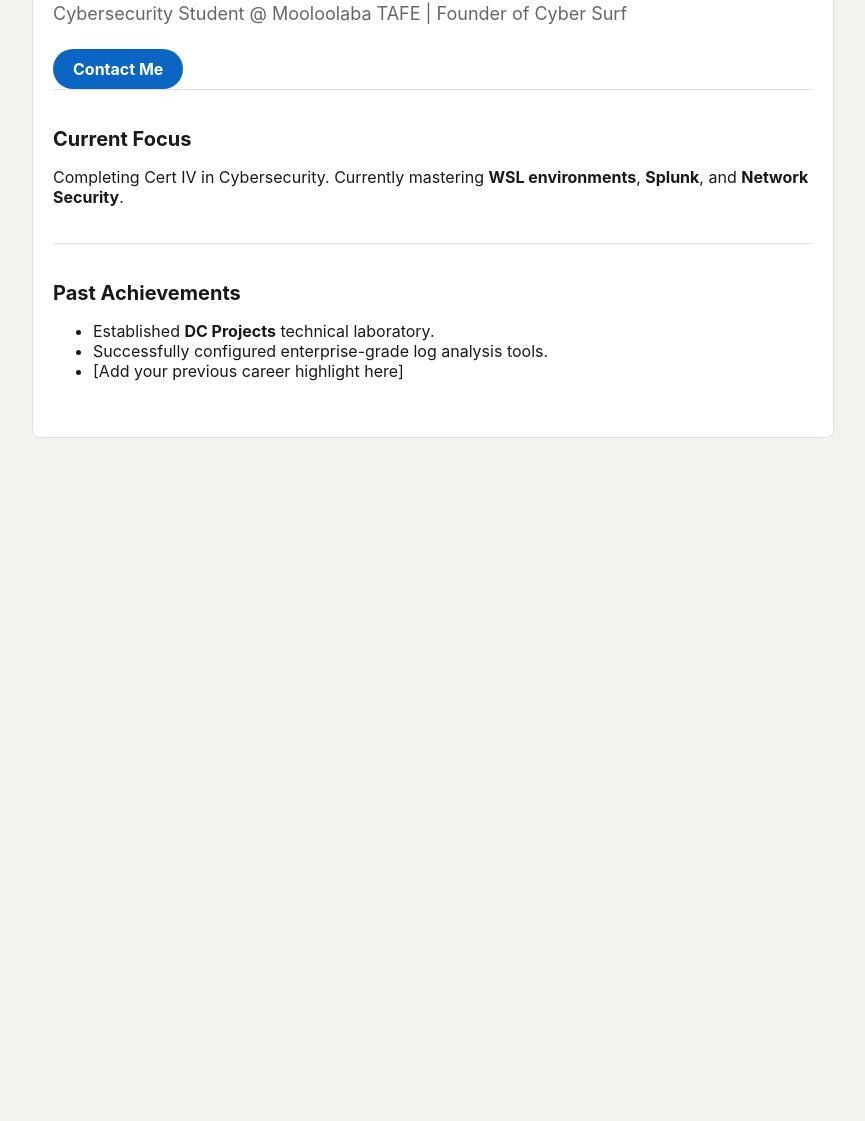
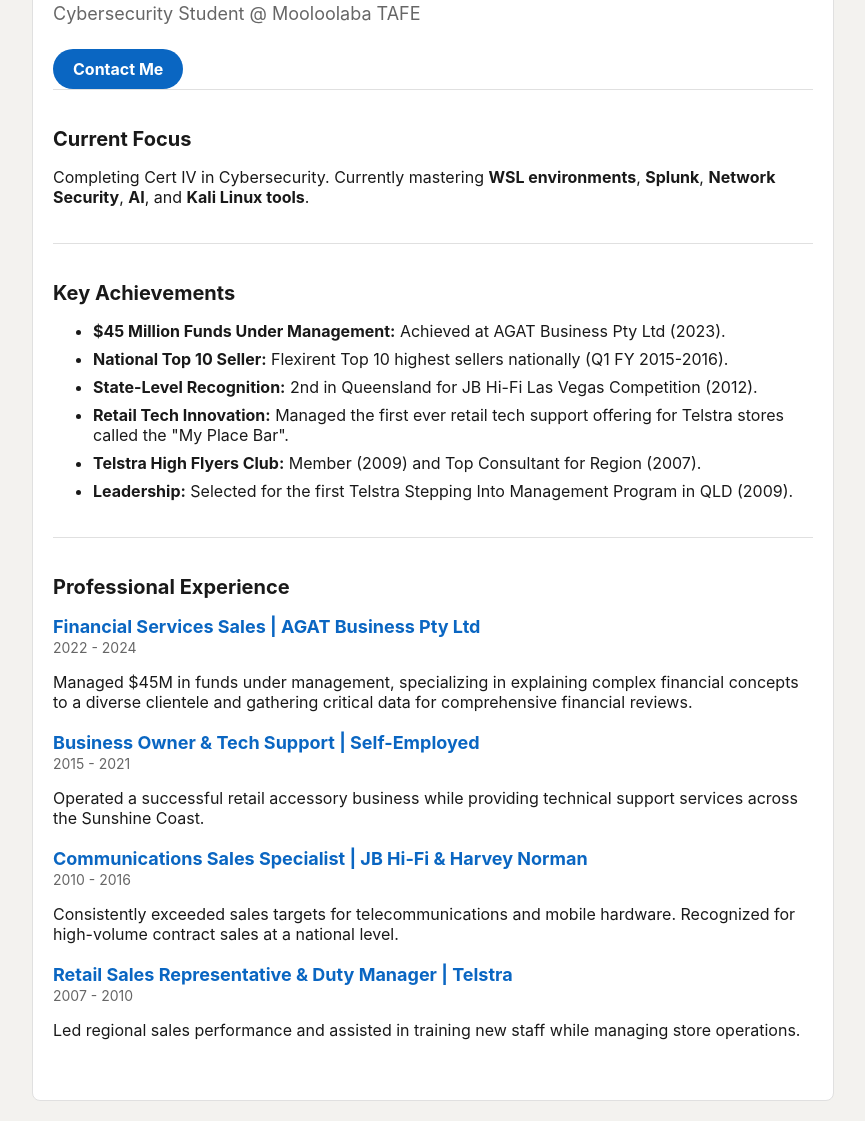
Before and after one commit to dcprojects1111/dcprojects1111, a plain HTML site: page index.html in a window 1280 px wide. Shown: the part 332-1453 px from the top of the page, without its empty margins (207-1072 px from the left). Before the commit the page ends 800 px from the top, so only its background shows below. Drawn offline with Linux system fonts and the light colour scheme.

Commit message:
Update profile with career history and achievements from resume

```diff
--- a/index.html
+++ b/index.html
@@ -25,24 +25,58 @@
 
     <div class="content">
         <h1>Darryl Wessling</h1>
-        <p class="headline">Cybersecurity Student @ Mooloolaba TAFE | Founder of Cyber Surf</p>
+        <p class="headline">Cybersecurity Student @ Mooloolaba TAFE</p>
         <a href="mailto:darrylwessling@protonmail.com" class="btn">Contact Me</a>
 
         <div class="section">
             <h2>Current Focus</h2>
-            <p>Completing Cert IV in Cybersecurity. Currently mastering <strong>WSL environments</strong>, <strong>Splunk</strong>, and <strong>Network Security</strong>.</p>
+            <p>Completing Cert IV in Cybersecurity. Currently mastering <strong>WSL environments</strong>, <strong>Splunk</strong>, <strong>Network Security</strong>, <strong>AI</strong>, and <strong>Kali Linux tools</strong>.</p>
         </div>
 
         <div class="section">
-            <h2>Past Achievements</h2>
+            <h2>Key Achievements</h2>
             <ul>
-                <li>Established <strong>DC Projects</strong> technical laboratory.</li>
-                <li>Successfully configured enterprise-grade log analysis tools.</li>
-                <li>[Add your previous career highlight here]</li>
+                <li><strong>$45 Million Funds Under Management:</strong> Achieved at AGAT Business Pty Ltd (2023).</li>
+                <li><strong>National Top 10 Seller:</strong> Flexirent Top 10 highest sellers nationally (Q1 FY 2015-2016).</li>
+                <li><strong>State-Level Recognition:</strong> 2nd in Queensland for JB Hi-Fi Las Vegas Competition (2012).</li>
+                <li><strong>Retail Tech Innovation:</strong> Managed the first ever retail tech support offering for Telstra stores called the "My Place Bar".</li>
+                <li><strong>Telstra High Flyers Club:</strong> Member (2009) and Top Consultant for Region (2007).</li>
+                <li><strong>Leadership:</strong> Selected for the first Telstra Stepping Into Management Program in QLD (2009).</li>
             </ul>
+        </div>
+
+        <div class="section">
+            <h2>Professional Experience</h2>
+            <div class="experience-item">
+                <h3>Financial Services Sales | AGAT Business Pty Ltd</h3>
+                <p class="date">2022 - 2024</p>
+                <p>Managed $45M in funds under management, specializing in explaining complex financial concepts to a diverse clientele and gathering critical data for comprehensive financial reviews.</p>
+            </div>
+            <div class="experience-item">
+                <h3>Business Owner & Tech Support | Self-Employed</h3>
+                <p class="date">2015 - 2021</p>
+                <p>Operated a successful retail accessory business while providing technical support services across the Sunshine Coast.</p>
+            </div>
+            <div class="experience-item">
+                <h3>Communications Sales Specialist | JB Hi-Fi & Harvey Norman</h3>
+                <p class="date">2010 - 2016</p>
+                <p>Consistently exceeded sales targets for telecommunications and mobile hardware. Recognized for high-volume contract sales at a national level.</p>
+            </div>
+            <div class="experience-item">
+                <h3>Retail Sales Representative & Duty Manager | Telstra</h3>
+                <p class="date">2007 - 2010</p>
+                <p>Led regional sales performance and assisted in training new staff while managing store operations.</p>
+            </div>
         </div>
     </div>
 </div>
 
+<style>
+    .experience-item { margin-bottom: 20px; }
+    .experience-item h3 { font-size: 18px; margin: 0; color: #0a66c2; }
+    .date { color: rgba(0,0,0,0.6); font-size: 14px; margin: 2px 0 8px 0; }
+    ul li { margin-bottom: 8px; }
+</style>
+
 </body>
 </html>
```
Also changed, not shown: 1 other file.
